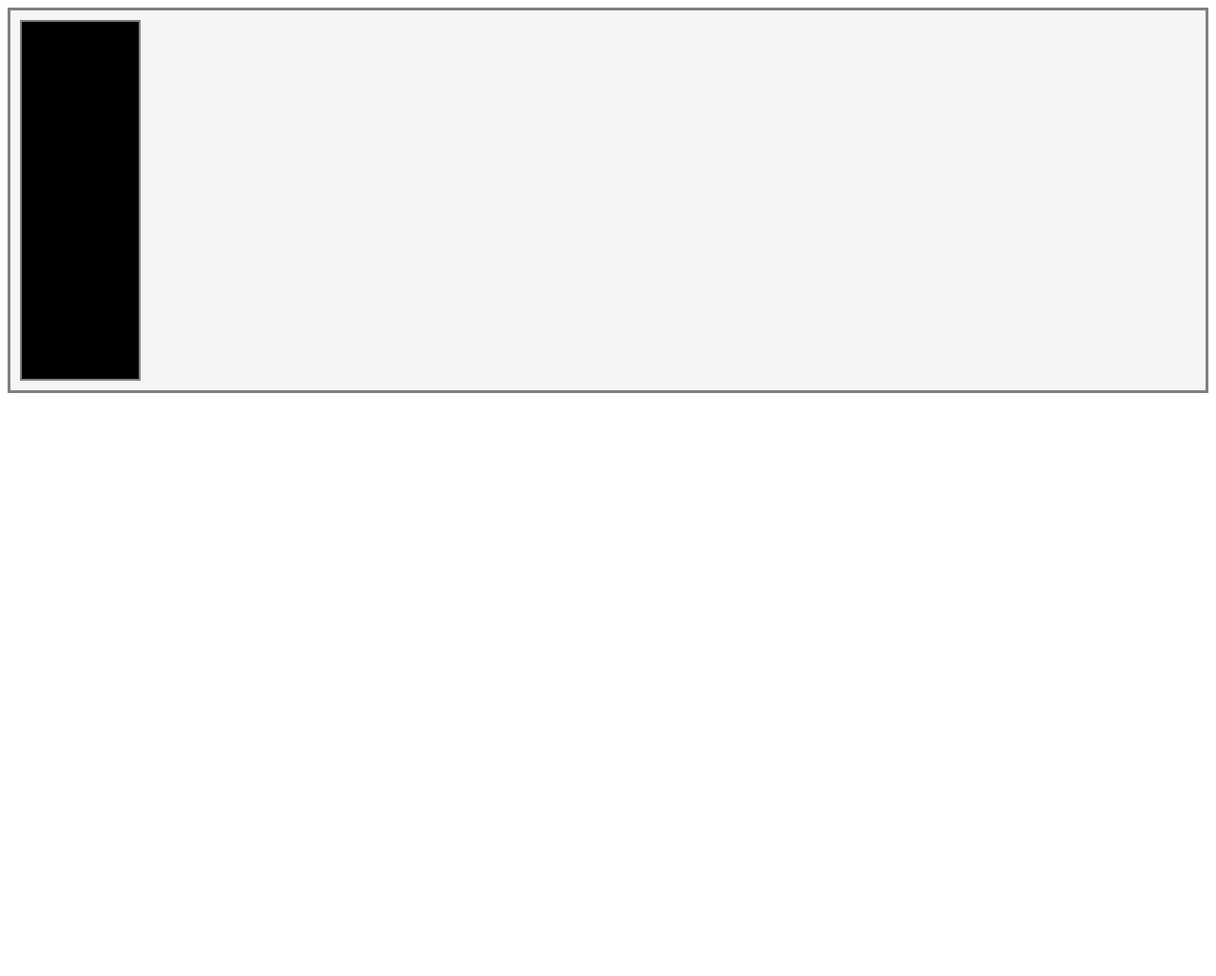
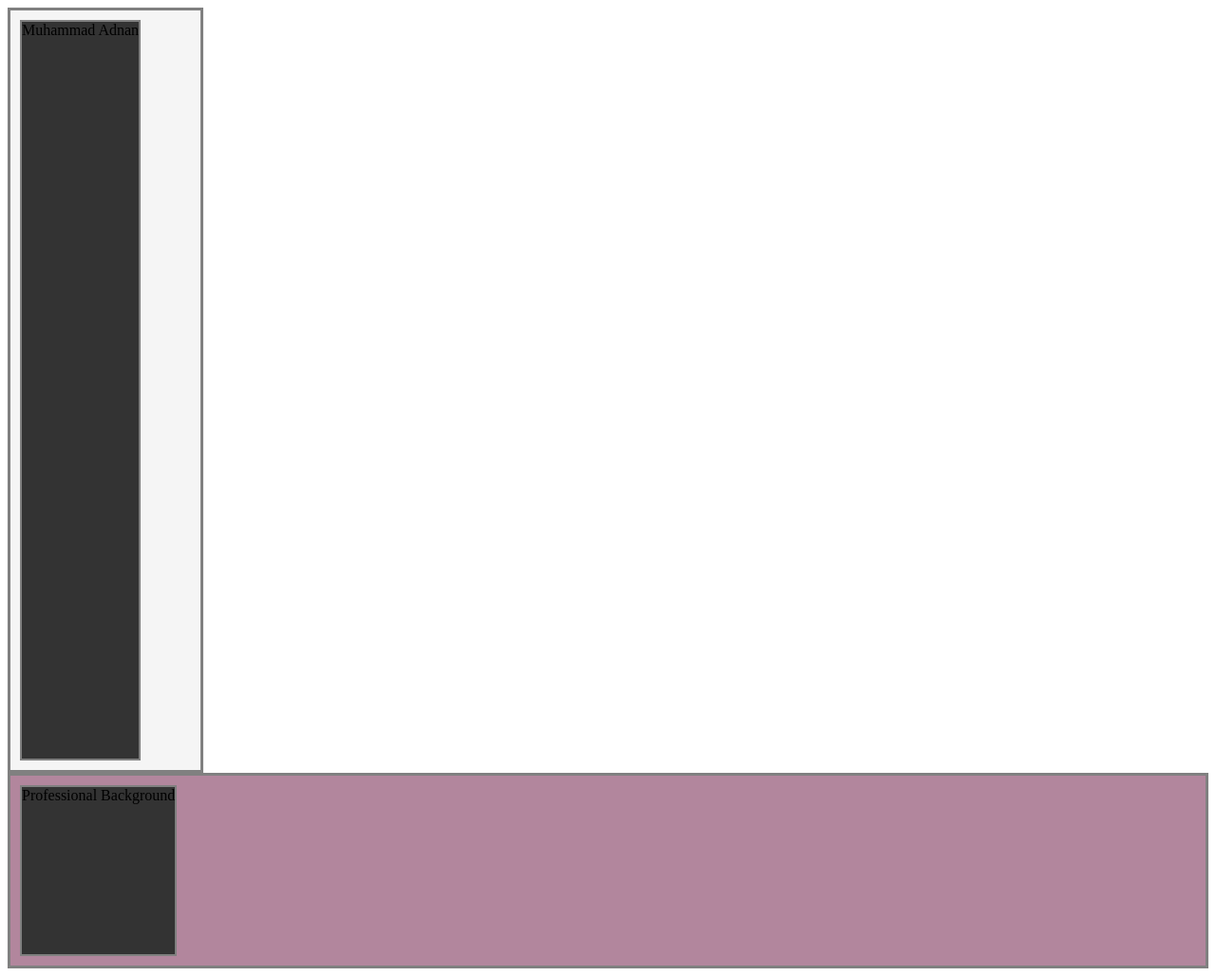
Before and after one commit to DigiGrue/CV-Templets, a plain HTML site: page index.html in a window 1280 px wide. Shown: the whole page at 95% size. Before the commit the page ends 800 px from the top, so only its background shows below. Drawn offline with Linux system fonts and the light colour scheme.

Commit message:
CV-Templets

```diff
--- a/index.html
+++ b/index.html
@@ -8,6 +8,17 @@
     <title>CV Templets</title>
 </head>
 <style>
+.flex-container2 {
+    /* Notes: */
+    /* flex-direction: column-reverse; */
+    /* justify-content: flex-end; */
+    /* align-items: center; */
+    display: flex;
+    border: solid gray;
+    height: 100vh;
+    width: 25vh;
+    background-color: whitesmoke;
+}
 .flex-container1 {
     /* Notes: */
     /* flex-direction: column-reverse; */
@@ -15,33 +26,34 @@
     /* align-items: center; */
     display: flex;
     border: solid gray;
-    height: 50vh;
-    background-color: whitesmoke;
+    height: 25vh;
+    /* width: 25vh; */
+    background-color: #b2869d;
 }
 
-.flex-item1 {
-background-color: black;
+.flex-item2 {
+background-color: #333333;
 border: 2px solid gray;
 margin: 10px;
 width: 150;
 height: 150;
 }
-/* .flex-item2 { */
-/* background-color: black; */
-/* border: 2px solid gray; */
-/* margin: 10px; */
-/* width: 150; */
-/* height: 150; */
-/* } */
+.flex-item1 {
+background-color: #333333;
+border: 2px solid gray;
+margin: 10px;
+width: 150;
+height: 150;
+}
 </style>
 
 <body>
-    <div class="flex-container1">
+    <div class="flex-container2">
         <div class="flex-item1">Muhammad Adnan</div>
     </div>
-        <!-- /* <div class="flex-container2"> */ -->
-            <!-- /* <div class="flex-item2">Professional Background</div> */ -->
-        <!-- /* </div> */ -->
+        <div class="flex-container1">
+           <div class="flex-item2">Professional Background</div>
+        </div>
 
 
 </body>
```
